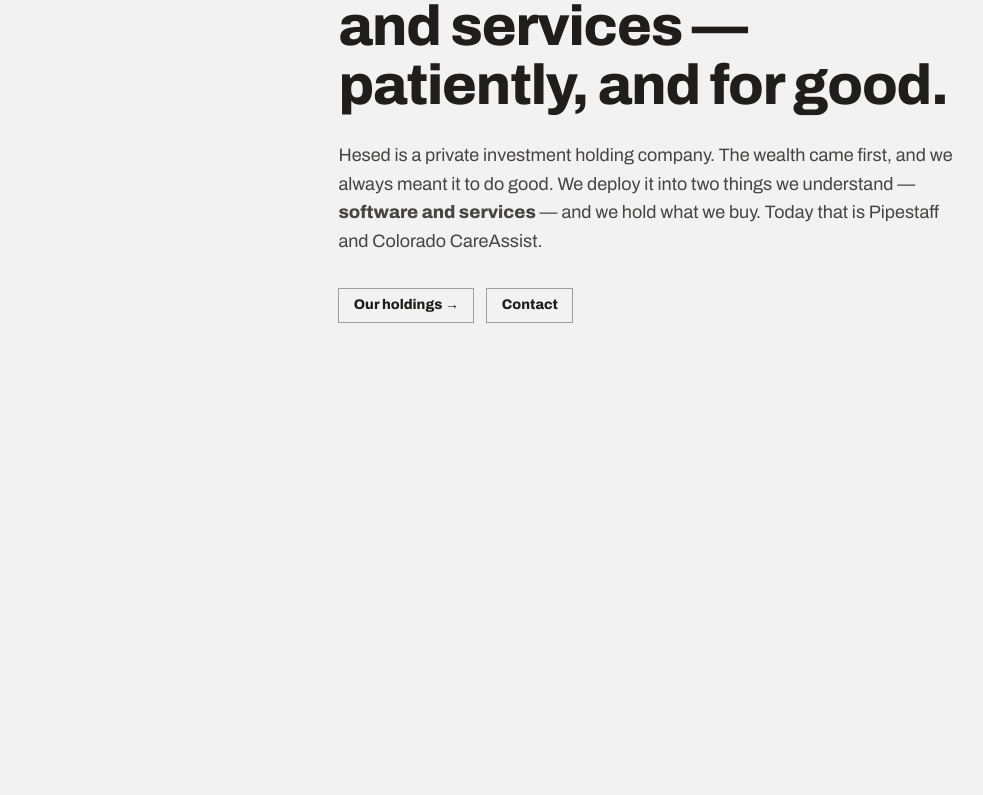
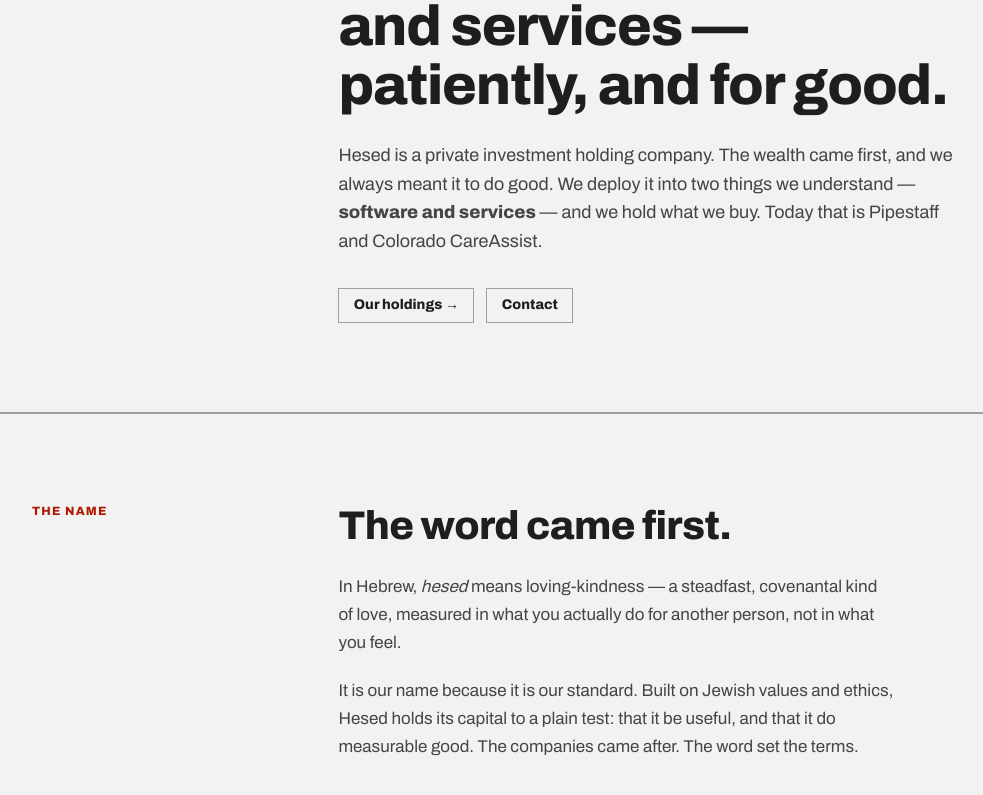
Before and after one commit to shulmeister/hesed-holding, a Next.js app: page / in a window 1280 px wide. Shown: the part 613-1408 px from the top of the page, without its empty margins (72-1055 px from the left). Before the commit the page ends 1025 px from the top, so only its background shows below. Built offline with nearby package versions, Linux system fonts and the light colour scheme.

Commit message:
feat(name-section): label-section pattern, Rich inline-html helper, two paragraphs

```diff
--- a/app/page.module.css
+++ b/app/page.module.css
@@ -128,3 +128,35 @@
   flex-wrap: wrap;
   margin-top: clamp(20px, 2.5vw, 32px);
 }
+
+/* ---- Label section pattern (The name, Approach intro, Holdings intro) ---- */
+.labelSection {
+  padding: clamp(48px, 7vw, 96px) 0;
+  border-top: 2px solid var(--color-divider);
+}
+.labelGrid {
+  display: grid;
+  grid-template-columns: minmax(0, 3fr) minmax(0, 9fr);
+  gap: clamp(20px, 4vw, 72px);
+  align-items: start;
+}
+.labelHeadline {
+  font-family: var(--font-heading);
+  font-weight: 800;
+  font-size: clamp(24px, 3.2vw, 40px);
+  line-height: 1.12;
+  letter-spacing: -0.015em;
+  margin: 0 0 clamp(16px, 2vw, 24px);
+  max-width: 22ch;
+}
+.labelBody {
+  font-family: var(--font-body);
+  font-size: clamp(15.5px, 1.4vw, 17px);
+  line-height: 1.65;
+  color: color-mix(in srgb, var(--color-text) 82%, transparent);
+  max-width: 60ch;
+  margin: 0 0 clamp(14px, 1.6vw, 20px);
+}
+.labelBody:last-child {
+  margin-bottom: 0;
+}
--- a/app/page.tsx
+++ b/app/page.tsx
@@ -55,11 +55,35 @@
   );
 }
 
+function Rich({ html }: { html: string }) {
+  return <span dangerouslySetInnerHTML={{ __html: html }} />;
+}
+
+function NameSection() {
+  const n = siteConfig.nameSection;
+  return (
+    <section className={styles.labelSection} aria-labelledby="name-section">
+      <div className={styles.column}>
+        <div className={styles.labelGrid}>
+          <p className={styles.kicker} id="name-section">{n.kicker}</p>
+          <div>
+            <h2 className={styles.labelHeadline}>{n.headline}</h2>
+            {n.paragraphs.map((p, i) => (
+              <p key={i} className={styles.labelBody}><Rich html={p} /></p>
+            ))}
+          </div>
+        </div>
+      </div>
+    </section>
+  );
+}
+
 export default function Page() {
   return (
     <main>
       <Nav />
       <Hero />
+      <NameSection />
     </main>
   );
 }
```
